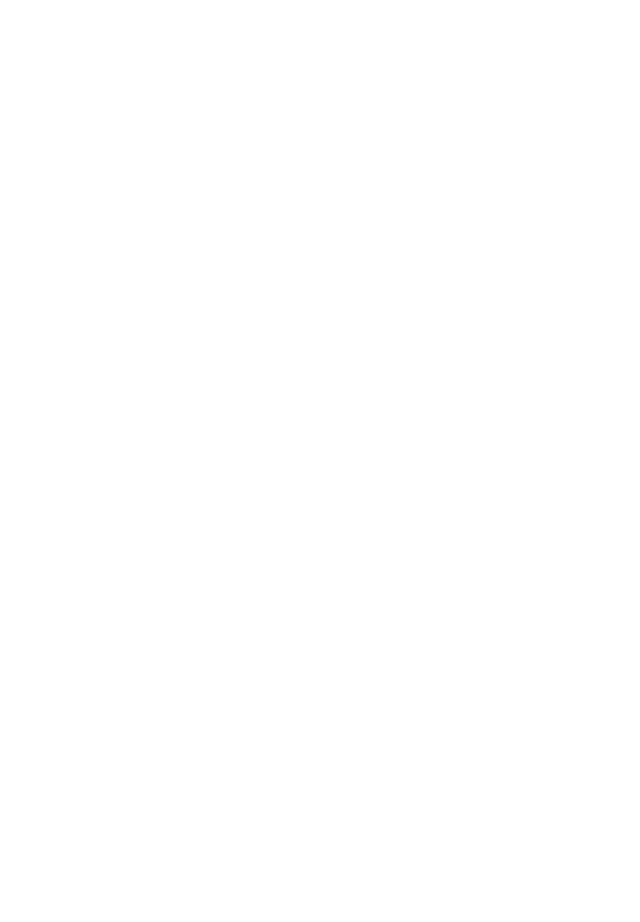
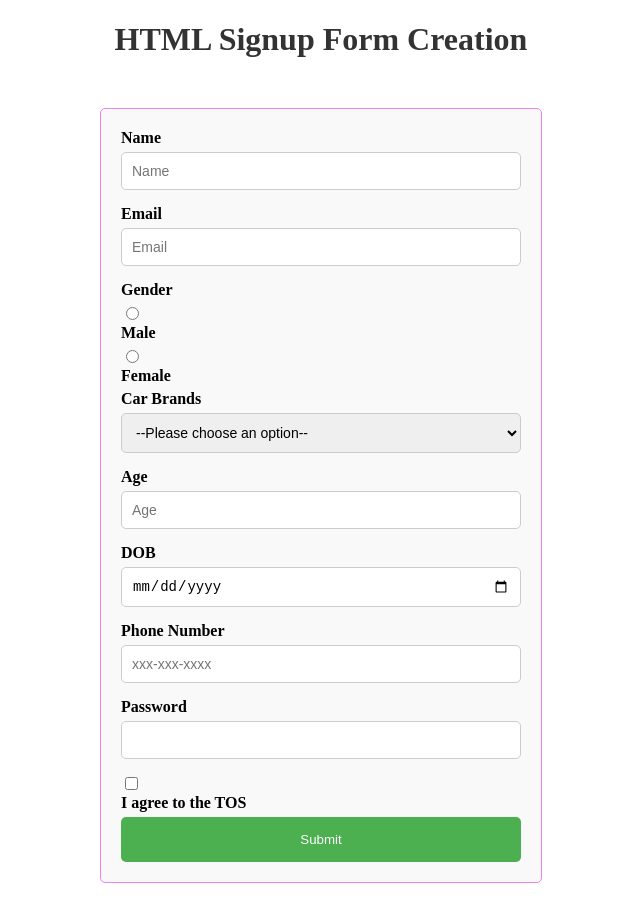
Before and after one commit to acciojob/signup-form-car-ajay-thakare, a website: page main.html in a window 1280 px wide. Shown: the whole page, without its empty margins (319-959 px from the left). Before the commit the page ends 800 px from the top, so only its background shows below. Drawn offline with Linux system fonts and the light colour scheme.

Commit message:
created a submission

```diff
--- a/main.html
+++ b/main.html
@@ -7,7 +7,56 @@
 </head>
 
 <body>
-	<!-- the entire body must be written by student -->
+
+	<h1>HTML Signup Form Creation</h1>
+
+	<form method='post'>
+
+
+	<label for='name'>Name</label>
+	<input type='text' id='name' placeholder='Name' name='name' required>
+
+	<label for='email'>Email</label>
+	<input type='email' id='email' placeholder='Email' name='email' required>
+
+
+
+	<label>Gender</label>
+	<input type='radio' id='radio_m' name='gender' value='male'>
+	<label for='radio_m' >Male</label>
+	<input type='radio' id='radio_f' name='gender' value='female'>
+	<label for='radio_f' >Female</label>
+
+
+
+	<label for='cars'>Car Brands</label>
+	<select id='cars' name='cars' required>
+		<option value="" disabled selected>--Please choose an option--</option>
+		<option value='Lamborgini'>Lamborgini</option>
+		<option value='Ferrari'>Ferrari</option>
+		<option value="porsche">Porsche</option>
+	</select>
+
+	<label for='age'>Age</label>
+	<input type='number' id='age' name='age' placeholder='Age' required>
+
+	<label for='dob'>DOB</label>
+	<input type='date' id='dob' name='dob' required>
+
+	<label for='tel'>Phone Number</label>
+	<input type='tel' id='tel' name='Phone_Number' placeholder='xxx-xxx-xxxx'>
+
+	<label for='password'>Password</label>
+	<input type='password' id='password' name='password' required>
+
+	<input type='checkbox' id='tos' name='tos' required>
+	<label for='tos'>I agree to the TOS</label>
+
+
+	<button type='submit'>Submit</button>
+	</form>
+
+
     <script type="text/javascript" src="./script.js">
 </script>
 
--- a/styles.css
+++ b/styles.css
@@ -1,2 +1,54 @@
 
 /* Your CSS Code here. */
+
+h1{
+	text-align:center;
+	color:#333;
+	margin-bottom:15px;
+}
+form {
+	width: 400px;
+	margin: 50px auto;
+	border: 1px solid violet;
+	border-radius: 5px;
+	padding: 20px;
+	background: #f9f9f9;
+
+}
+
+label {
+    display: block;
+    margin-bottom: 5px;
+    font-weight: bold;
+}
+
+input[type="text"],
+input[type="email"],
+input[type="number"],
+input[type="date"],
+input[type="tel"],
+input[type="password"],
+select {
+    width: 100%;
+    padding: 10px;
+    margin-bottom: 15px;
+    border-radius: 5px;
+    border: 1px solid #ccc;
+    box-sizing: border-box;
+    font-size: 14px;
+}
+
+input[type="radio"],
+input[type="checkbox"] {
+    margin-right: 5px;
+}
+
+button {
+	width:100%;
+	padding:15px;
+  background: #4CAF50;
+  color: white;
+  border: none;
+  cursor: pointer;
+  border-radius: 5px;
+}
```
